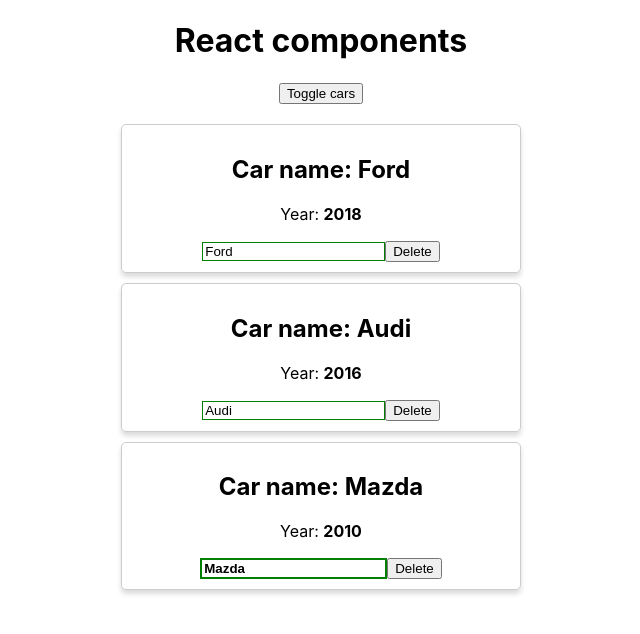
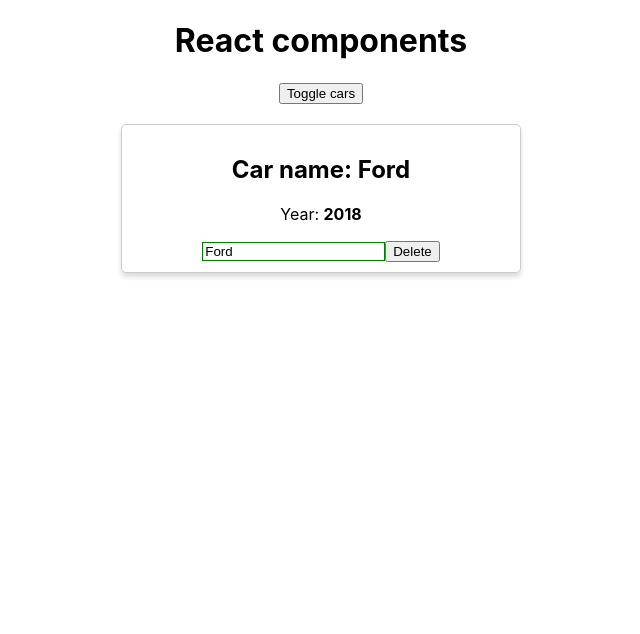
Before and after one commit to KolchinVolodymyr/react-theory, a React (Create React App) app: page / in a window 1280 px wide. Both pictures are taken after a click on the button "Toggle cars". Shown: the top 634 px of the page, without its empty margins (319-959 px from the left). Built offline with nearby package versions, Linux system fonts and the light colour scheme.

Commit message:
Creating a Styleful Component

```diff
--- a/src/App.js
+++ b/src/App.js
@@ -11,8 +11,8 @@
         this.state = {
           cars: [
             {name: 'Ford', year: 2018},
-            {name: 'Audi', year: 2016},
-            {name: 'Mazda', year: 2010}
+//            {name: 'Audi', year: 2016},
+//            {name: 'Mazda', year: 2010}
           ],
           pageTitle: 'React components',
           showCars: false
--- a/src/Car/Car.js
+++ b/src/Car/Car.js
@@ -1,9 +1,26 @@
 import React from 'react'
-import Radium from 'radium'
 import './Car.css'
 
 class Car extends React.Component {
+    componentWillReceiveProps(nextProps) {
+        console.log('Car componentWillReceiveProps', nextProps)
+    }
+
+    shouldComponentUpdate(nextProps, nextState) {
+        console.log('Car shouldComponentUpdate', nextProps, nextState)
+        return nextProps.name.trim() !== this.props.name.trim()
+    }
+
+    componentWillUpdate(nextProps, nextState) {
+        console.log('Car componentWillUpdate', nextProps, nextState)
+    }
+
+    componentDidUpdate() {
+        console.log('Car componentDidUpdate')
+    }
+
     render() {
+        console.log('Car render')
         const inputClasses = ['input']
 
         if(this.props.name !== '') {
@@ -39,4 +56,4 @@
                  <button onClick={this.props.onDelete}>Delete</button>
             </div>)}
  }
-export default Radium(Car)
+export default Car
```
Lines whose indentation alone changed are shown as unchanged.
